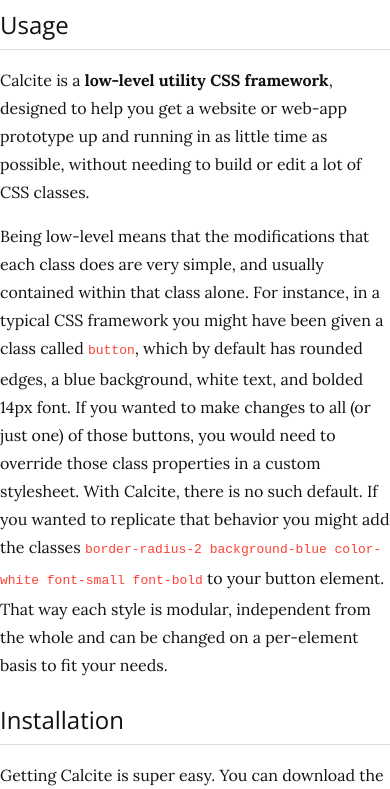
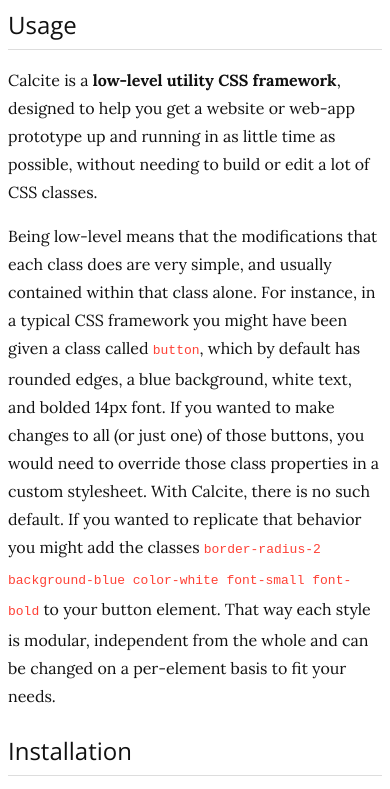
Before and after one commit to aschmelyun/calcite, a website: page index.html in a window 390 px wide. Shown: the part 711-1500 px from the top of the page. Drawn offline with nearby package versions, Linux system fonts and the light colour scheme.

Commit message:
Added col-xs to parent divs with nested rows/columns to prevent overflow

```diff
--- a/index.html
+++ b/index.html
@@ -101,7 +101,7 @@
                     </ul>
                 </nav>
             </div>
-            <div class="col-sm-9 mt-2 color-dark-grey">
+            <div class="col-xs col-sm-9 mt-2 color-dark-grey">
                 <h1 class="font-light" id="overview">Overview</h1>
                 <section class="section mt-6" id="usage">
                     <h2 class="font-light pb-2 border-bottom-silver">Usage</h2>
--- a/package.json
+++ b/package.json
@@ -1,6 +1,6 @@
 {
   "name": "calcite",
-  "version": "0.2.3",
+  "version": "0.2.4",
   "description": "A front-end framework for rapid web development and prototyping",
   "main": "index.js",
   "scripts": {
```
